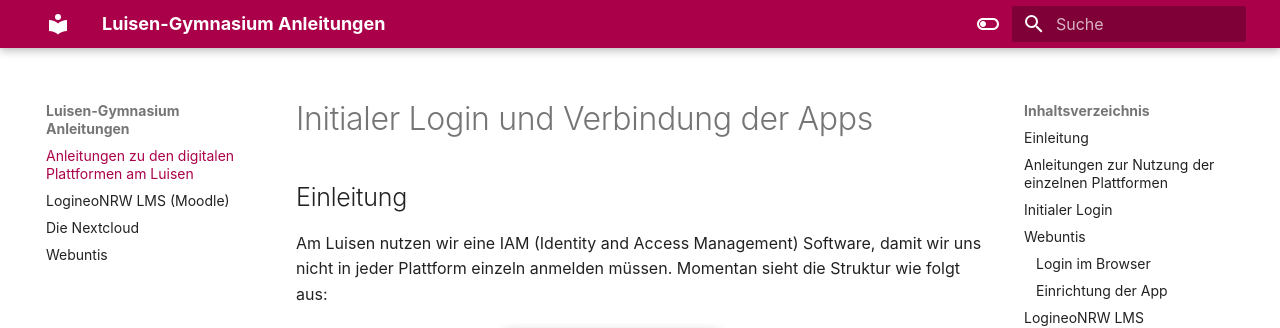
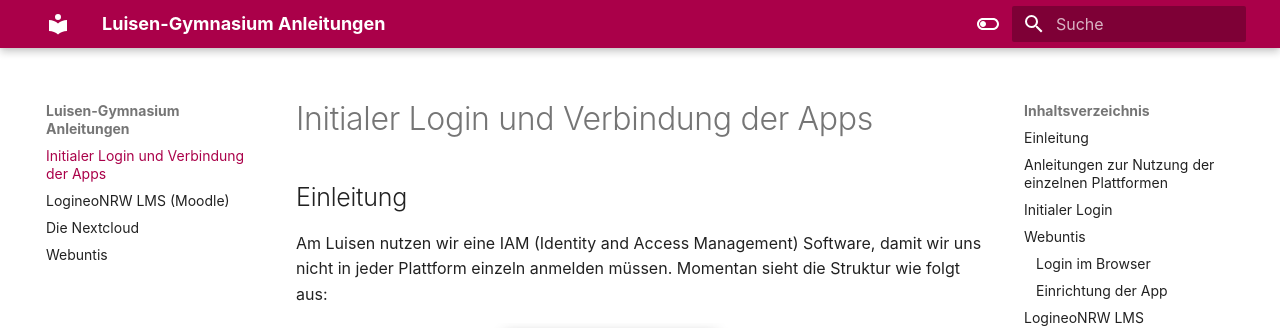
Before and after one commit to liebero3/luisen_anleitung, an MkDocs documentation site: the page built from docs/index.md, in a window 1280 px wide. Shown: the top 328 px of the page. Built offline with MkDocs 1.6.1 and Material for MkDocs 9.7.7, drawn with Linux system fonts in a browser that asks for light colours.

Commit message:
small changes

```diff
--- a/docs/index.md
+++ b/docs/index.md
@@ -1,5 +1,5 @@
 ---
-title: "Anleitungen zu den digitalen Plattformen am Luisen"
+title: "Initialer Login und Verbindung der Apps"
 date: "2022-09-05"
 ---
 # Initialer Login und Verbindung der Apps
--- a/mkdocs.yml
+++ b/mkdocs.yml
@@ -6,6 +6,10 @@ theme:
     # logo: assets/logo.png
     favicon: images/favicon.png
     font: false
+    features:
+      - navigation.instant
+      - navigation.tracking
+      # - navigation.tabs
     palette:
 
     # Light mode
@@ -47,6 +51,12 @@ markdown_extensions:
   - toc:
       permalink: true
 
+extra:
+  consent:
+    title: Cookie consent
+    description: >-
+      Es könnte sein, dass diese Seite Cookies verwendet. Sollte es so sein, hab ich sie übersehen.
+
 extra_css: [extra.css]
 
 plugins:
```
